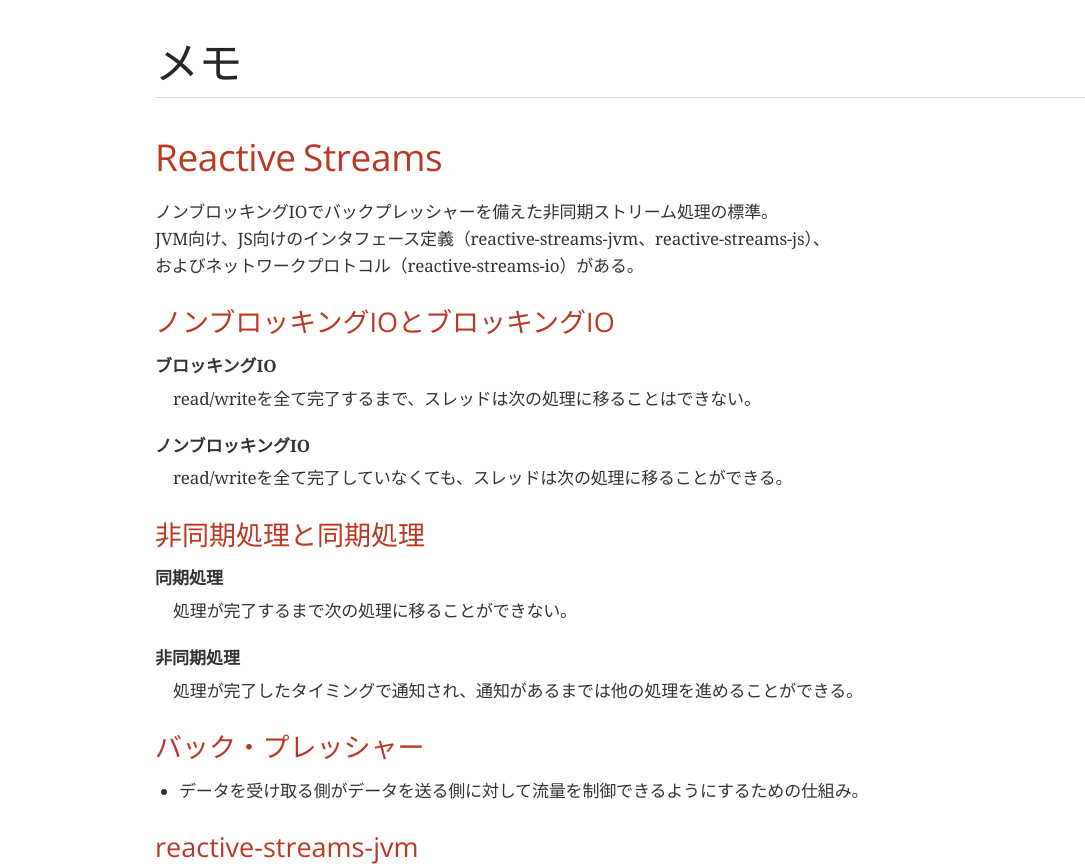
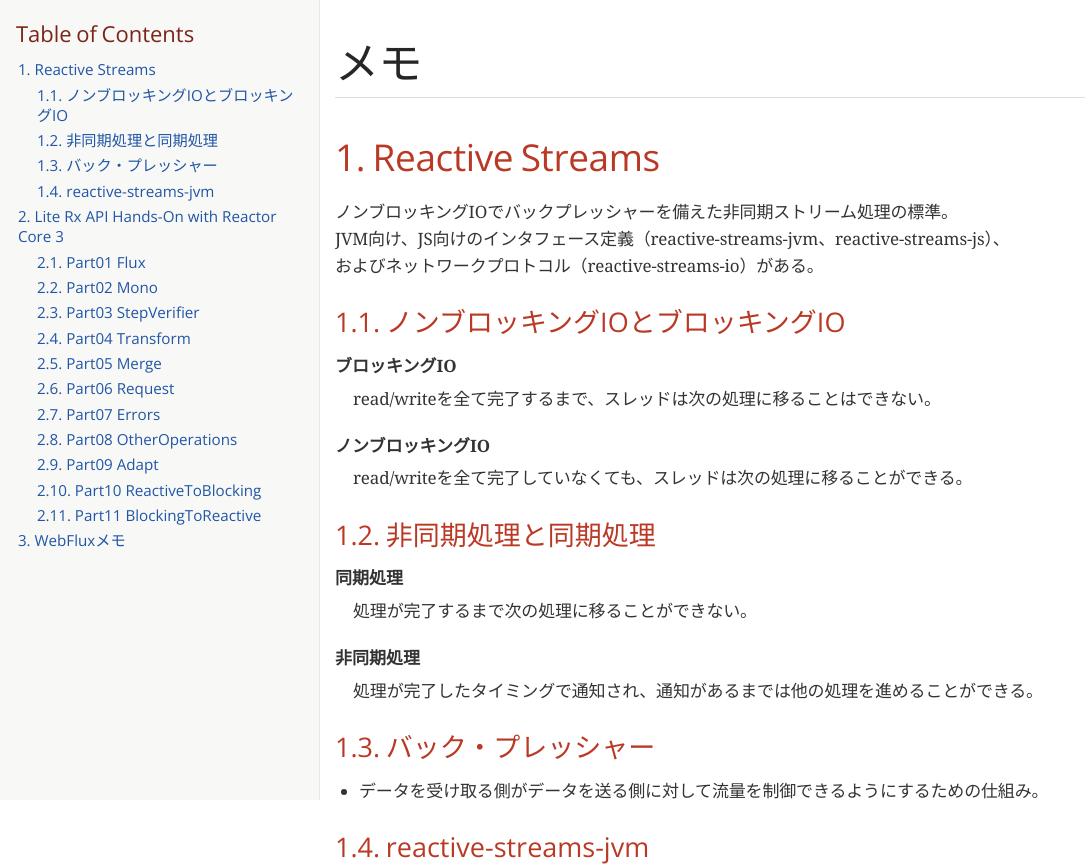
Before and after one commit to itoutki/reactive-programming-study, a plain HTML site: page memo.html in a window 1280 px wide. Shown: the top 866 px of the page, without its empty margins (0-1085 px from the left). Drawn offline with nearby package versions, Linux system fonts and the light colour scheme; a web font is replaced by a local one.

Commit message:
deploy: 04fd5cfb1666298a8d584577bbfeb78210cd2588

```diff
--- a/memo.html
+++ b/memo.html
@@ -436,13 +436,42 @@ body.book #toc,body.book #preamble,body.book h1.sect0,body.book .sect1>h2{page-b
 @media amzn-kf8{#header,#content,#footnotes,#footer{padding:0}}
 </style>
 </head>
-<body class="article">
+<body class="article toc2 toc-left">
 <div id="header">
 <h1>メモ</h1>
+<div id="toc" class="toc2">
+<div id="toctitle">Table of Contents</div>
+<ul class="sectlevel1">
+<li><a href="#_reactive_streams">1. Reactive Streams</a>
+<ul class="sectlevel2">
+<li><a href="#_ノンブロッキングioとブロッキングio">1.1. ノンブロッキングIOとブロッキングIO</a></li>
+<li><a href="#_非同期処理と同期処理">1.2. 非同期処理と同期処理</a></li>
+<li><a href="#_バックプレッシャー">1.3. バック・プレッシャー</a></li>
+<li><a href="#_reactive_streams_jvm">1.4. reactive-streams-jvm</a></li>
+</ul>
+</li>
+<li><a href="#_lite_rx_api_hands_on_with_reactor_core_3">2. Lite Rx API Hands-On with Reactor Core 3</a>
+<ul class="sectlevel2">
+<li><a href="#_part01_flux">2.1. Part01 Flux</a></li>
+<li><a href="#_part02_mono">2.2. Part02 Mono</a></li>
+<li><a href="#_part03_stepverifier">2.3. Part03 StepVerifier</a></li>
+<li><a href="#_part04_transform">2.4. Part04 Transform</a></li>
+<li><a href="#_part05_merge">2.5. Part05 Merge</a></li>
+<li><a href="#_part06_request">2.6. Part06 Request</a></li>
+<li><a href="#_part07_errors">2.7. Part07 Errors</a></li>
+<li><a href="#_part08_otheroperations">2.8. Part08 OtherOperations</a></li>
+<li><a href="#_part09_adapt">2.9. Part09 Adapt</a></li>
+<li><a href="#_part10_reactivetoblocking">2.10. Part10 ReactiveToBlocking</a></li>
+<li><a href="#_part11_blockingtoreactive">2.11. Part11 BlockingToReactive</a></li>
+</ul>
+</li>
+<li><a href="#_webfluxメモ">3. WebFluxメモ</a></li>
+</ul>
+</div>
 </div>
 <div id="content">
 <div class="sect1">
-<h2 id="_reactive_streams">Reactive Streams</h2>
+<h2 id="_reactive_streams"><a class="anchor" href="#_reactive_streams"></a>1. Reactive Streams</h2>
 <div class="sectionbody">
 <div class="paragraph">
 <p>ノンブロッキングIOでバックプレッシャーを備えた非同期ストリーム処理の標準。<br>
@@ -450,7 +479,7 @@ JVM向け、JS向けのインタフェース定義（reactive-streams-jvm、reac
 およびネットワークプロトコル（reactive-streams-io）がある。<br></p>
 </div>
 <div class="sect2">
-<h3 id="_ノンブロッキングioとブロッキングio">ノンブロッキングIOとブロッキングIO</h3>
+<h3 id="_ノンブロッキングioとブロッキングio"><a class="anchor" href="#_ノンブロッキングioとブロッキングio"></a>1.1. ノンブロッキングIOとブロッキングIO</h3>
 <div class="dlist">
 <dl>
 <dt class="hdlist1">ブロッキングIO</dt>
@@ -465,7 +494,7 @@ JVM向け、JS向けのインタフェース定義（reactive-streams-jvm、reac
 </div>
 </div>
 <div class="sect2">
-<h3 id="_非同期処理と同期処理">非同期処理と同期処理</h3>
+<h3 id="_非同期処理と同期処理"><a class="anchor" href="#_非同期処理と同期処理"></a>1.2. 非同期処理と同期処理</h3>
 <div class="dlist">
 <dl>
 <dt class="hdlist1">同期処理</dt>
@@ -480,7 +509,7 @@ JVM向け、JS向けのインタフェース定義（reactive-streams-jvm、reac
 </div>
 </div>
 <div class="sect2">
-<h3 id="_バックプレッシャー">バック・プレッシャー</h3>
+<h3 id="_バックプレッシャー"><a class="anchor" href="#_バックプレッシャー"></a>1.3. バック・プレッシャー</h3>
 <div class="ulist">
 <ul>
 <li>
@@ -490,7 +519,7 @@ JVM向け、JS向けのインタフェース定義（reactive-streams-jvm、reac
 </div>
 </div>
 <div class="sect2">
-<h3 id="_reactive_streams_jvm">reactive-streams-jvm</h3>
+<h3 id="_reactive_streams_jvm"><a class="anchor" href="#_reactive_streams_jvm"></a>1.4. reactive-streams-jvm</h3>
 <div class="paragraph">
 <p>4つのインタフェースと各インタフェースが従うべき仕様が定義されている。</p>
 </div>
@@ -622,7 +651,7 @@ JVM向け、JS向けのインタフェース定義（reactive-streams-jvm、reac
 </div>
 </div>
 <div class="sect1">
-<h2 id="_lite_rx_api_hands_on_with_reactor_core_3">Lite Rx API Hands-On with Reactor Core 3</h2>
+<h2 id="_lite_rx_api_hands_on_with_reactor_core_3"><a class="anchor" href="#_lite_rx_api_hands_on_with_reactor_core_3"></a>2. Lite Rx API Hands-On with Reactor Core 3</h2>
 <div class="sectionbody">
 <div class="ulist">
 <ul>
@@ -632,7 +661,7 @@ JVM向け、JS向けのインタフェース定義（reactive-streams-jvm、reac
 </ul>
 </div>
 <div class="sect2">
-<h3 id="_part01_flux">Part01 Flux</h3>
+<h3 id="_part01_flux"><a class="anchor" href="#_part01_flux"></a>2.1. Part01 Flux</h3>
 <div class="paragraph">
 <p>Reactor Coreの主要要素である、 Fluxの生成方法について。<br>
 そもそもFluxとは、Reactor CoreにおけるPublisherの実装の1つである。<br>
@@ -674,7 +703,7 @@ Reactive Streamsでいう所のonErrorで例外をSubscriberに通知する。</
 </div>
 </div>
 <div class="sect2">
-<h3 id="_part02_mono">Part02 Mono</h3>
+<h3 id="_part02_mono"><a class="anchor" href="#_part02_mono"></a>2.2. Part02 Mono</h3>
 <div class="paragraph">
 <p>Reactor Coreの主要要素である、 Monoの生成方法について。<br>
 そもそもMonoとは、Reactor CoreにおけるPublisherの実装の1つである。<br>
@@ -707,13 +736,13 @@ Reactive Streamsでいう所のonErrorで例外をSubscriberに通知する。</
 </div>
 </div>
 <div class="sect2">
-<h3 id="_part03_stepverifier">Part03 StepVerifier</h3>
+<h3 id="_part03_stepverifier"><a class="anchor" href="#_part03_stepverifier"></a>2.3. Part03 StepVerifier</h3>
 <div class="paragraph">
 <p>FluxやMonoをテストするためのクラスであるStepVerifierの使い方について。<br>
 FluxやMonoを返すメソッドのユニットテストを行う場合には必須のクラスだと思われる。</p>
 </div>
 <div class="sect3">
-<h4 id="_よくある使い方">よくある使い方</h4>
+<h4 id="_よくある使い方"><a class="anchor" href="#_よくある使い方"></a>2.3.1. よくある使い方</h4>
 <div class="ulist">
 <ul>
 <li>
@@ -759,41 +788,41 @@ FluxやMonoを返すメソッドのユニットテストを行う場合には必
 </div>
 </div>
 <div class="sect2">
-<h3 id="_part04_transform">Part04 Transform</h3>
+<h3 id="_part04_transform"><a class="anchor" href="#_part04_transform"></a>2.4. Part04 Transform</h3>
 
 </div>
 <div class="sect2">
-<h3 id="_part05_merge">Part05 Merge</h3>
+<h3 id="_part05_merge"><a class="anchor" href="#_part05_merge"></a>2.5. Part05 Merge</h3>
 
 </div>
 <div class="sect2">
-<h3 id="_part06_request">Part06 Request</h3>
+<h3 id="_part06_request"><a class="anchor" href="#_part06_request"></a>2.6. Part06 Request</h3>
 
 </div>
 <div class="sect2">
-<h3 id="_part07_errors">Part07 Errors</h3>
+<h3 id="_part07_errors"><a class="anchor" href="#_part07_errors"></a>2.7. Part07 Errors</h3>
 
 </div>
 <div class="sect2">
-<h3 id="_part08_otheroperations">Part08 OtherOperations</h3>
+<h3 id="_part08_otheroperations"><a class="anchor" href="#_part08_otheroperations"></a>2.8. Part08 OtherOperations</h3>
 
 </div>
 <div class="sect2">
-<h3 id="_part09_adapt">Part09 Adapt</h3>
+<h3 id="_part09_adapt"><a class="anchor" href="#_part09_adapt"></a>2.9. Part09 Adapt</h3>
 
 </div>
 <div class="sect2">
-<h3 id="_part10_reactivetoblocking">Part10 ReactiveToBlocking</h3>
+<h3 id="_part10_reactivetoblocking"><a class="anchor" href="#_part10_reactivetoblocking"></a>2.10. Part10 ReactiveToBlocking</h3>
 
 </div>
 <div class="sect2">
-<h3 id="_part11_blockingtoreactive">Part11 BlockingToReactive</h3>
+<h3 id="_part11_blockingtoreactive"><a class="anchor" href="#_part11_blockingtoreactive"></a>2.11. Part11 BlockingToReactive</h3>
 
 </div>
 </div>
 </div>
 <div class="sect1">
-<h2 id="_webfluxメモ">WebFluxメモ</h2>
+<h2 id="_webfluxメモ"><a class="anchor" href="#_webfluxメモ"></a>3. WebFluxメモ</h2>
 <div class="sectionbody">
 <div class="paragraph">
 <p><a href="https://github.com/itoutki/webflux-sandbox">itoutki/webflux-sandbox</a></p>
@@ -932,6 +961,9 @@ Flux.just(new Message("Hello"), new Message("World!"))
     .zipWith(Flux.interval(Duration.ofSeconds(1L)), (msg, c) -&gt; msg);</code></pre>
 </div>
 </div>
+<div class="paragraph">
+<p><a href="https://projectreactor.io/docs/netty/snapshot/reference/index.html">Reactor Netty Reference Guide</a></p>
+</div>
 <div class="ulist">
 <ul>
 <li>
@@ -977,7 +1009,7 @@ return webClient.get()
 </div>
 <div id="footer">
 <div id="footer-text">
-Last updated 2020-04-20 02:19:44 UTC
+Last updated 2020-04-20 02:27:51 UTC
 </div>
 </div>
 </body>
```
Also changed, not shown: references.html (+4 -1 lines).
